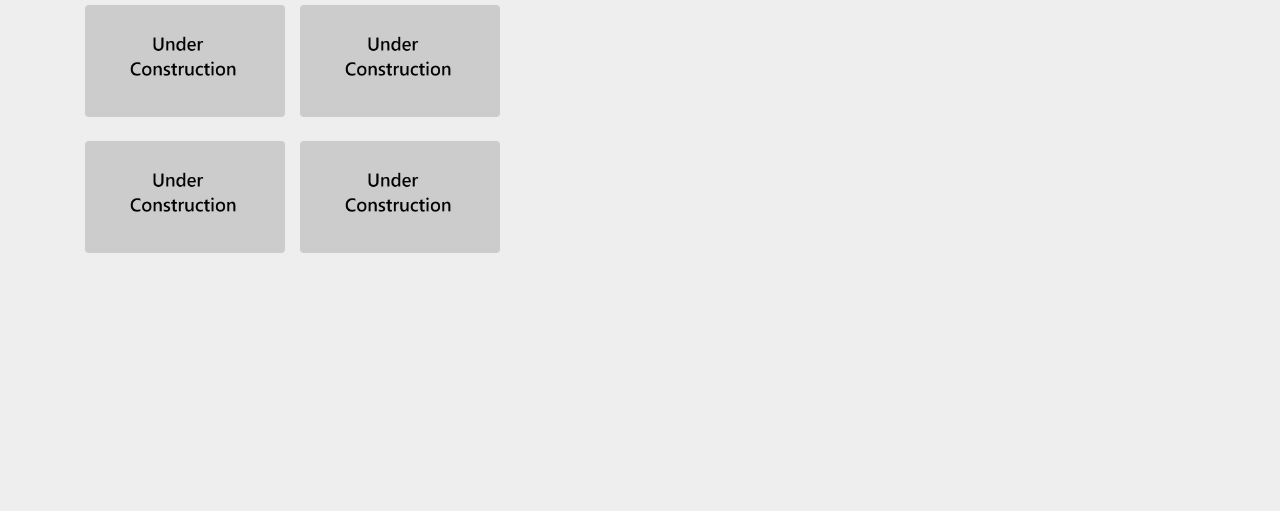
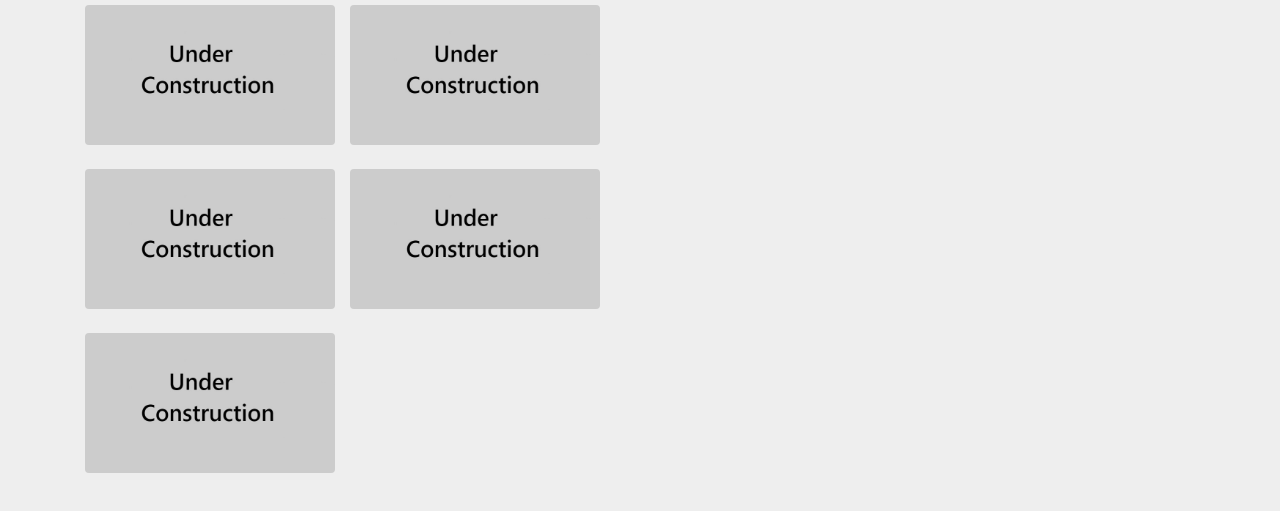
Before and after one commit to samanthabarrueta/Responsive-Portfolio, a plain HTML site: page portfolio.html in a window 1280 px wide. Shown: the part 137-648 px from the top of the page. Drawn offline with nearby package versions, Linux system fonts and the light colour scheme.

Commit message:
edit after html validation

```diff
--- a/portfolio.html
+++ b/portfolio.html
@@ -13,7 +13,7 @@
   </head>
   <body>
 
-    <nav class="navbar navbar-expand navbar-light" style="background-color: #cccccc";>
+    <nav class="navbar navbar-expand navbar-light" style="background-color: #cccccc">
       <a class="navbar-brand" href="#">Samantha Barrueta</a>
       <button class="navbar-toggler" type="button" data-toggle="collapse" data-target="#navbarNav" aria-controls="navbarNav" aria-expanded="false" aria-label="Toggle navigation">
         <span class="navbar-toggler-icon"></span>
@@ -40,21 +40,29 @@
         </div>
       </div>
       <div class="row">
-        <div class="col-6">
+        <div class="col-sm-6">
           <figure class="figure">
-            <a href="#"><img src="Assets/images/Untitled.jpg" class="figure-img img-fluid rounded" width="200px" alt="coming soon"></a>
-            <a href="#"><img src="Assets/images/Untitled.jpg" class="figure-img img-fluid rounded" width="200px" alt="coming soon"></a>
+            <a href="#"><img src="Assets/images/Untitled.jpg" class="figure-img img-fluid rounded" width="250" alt="coming soon"></a>
+            <a href="#"><img src="Assets/images/Untitled.jpg" class="figure-img img-fluid rounded" width="250" alt="coming soon"></a>
           </figure>
         </div>
       </div>
       <div class="row">
-        <div class="col-6">
+        <div class="col-sm-6">
           <figure class="figure">
-            <a href="#"><img src="Assets/images/Untitled.jpg" class="figure-img img-fluid rounded" width="200px" alt="coming soon"></a>
-            <a href="#"><img src="Assets/images/Untitled.jpg" class="figure-img img-fluid rounded" width="200px" alt="coming soon"></a>
+            <a href="#"><img src="Assets/images/Untitled.jpg" class="figure-img img-fluid rounded" width="250" alt="coming soon"></a>
+            <a href="#"><img src="Assets/images/Untitled.jpg" class="figure-img img-fluid rounded" width="250" alt="coming soon"></a>
           </figure>
         </div>
       </div>
+      <div class="row">
+        <div class="col-sm-6">
+          <figure class="figure">
+            <a href="#"><img src="Assets/images/Untitled.jpg" class="figure-img img-fluid rounded" width="250" alt="coming soon"></a>
+          </figure>
+        </div>
+      </div>
+     </div>
 
     <!-- Optional JavaScript -->
     <!-- jQuery first, then Popper.js, then Bootstrap JS -->
```
Also changed, not shown: contact.html (+1 -1 lines), index.html (+2 -2 lines).
